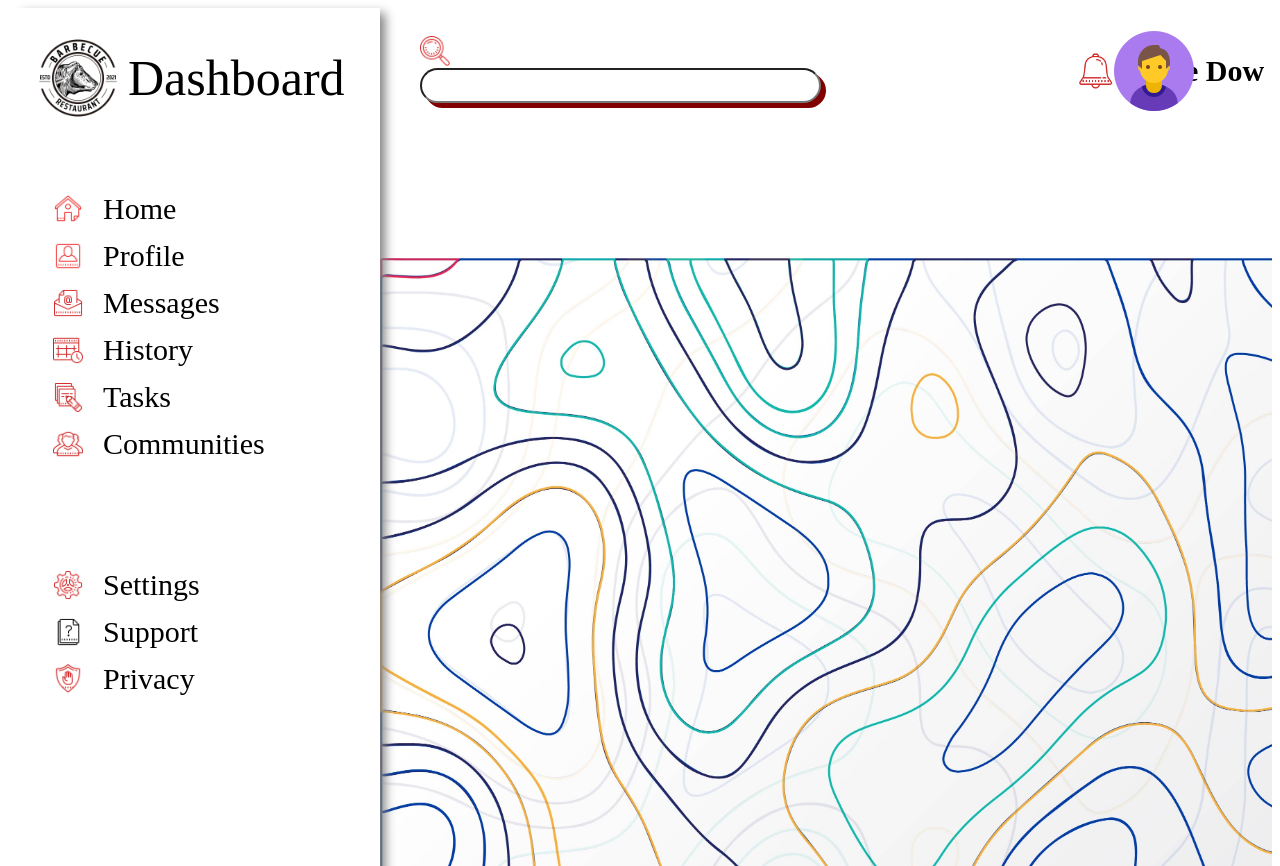
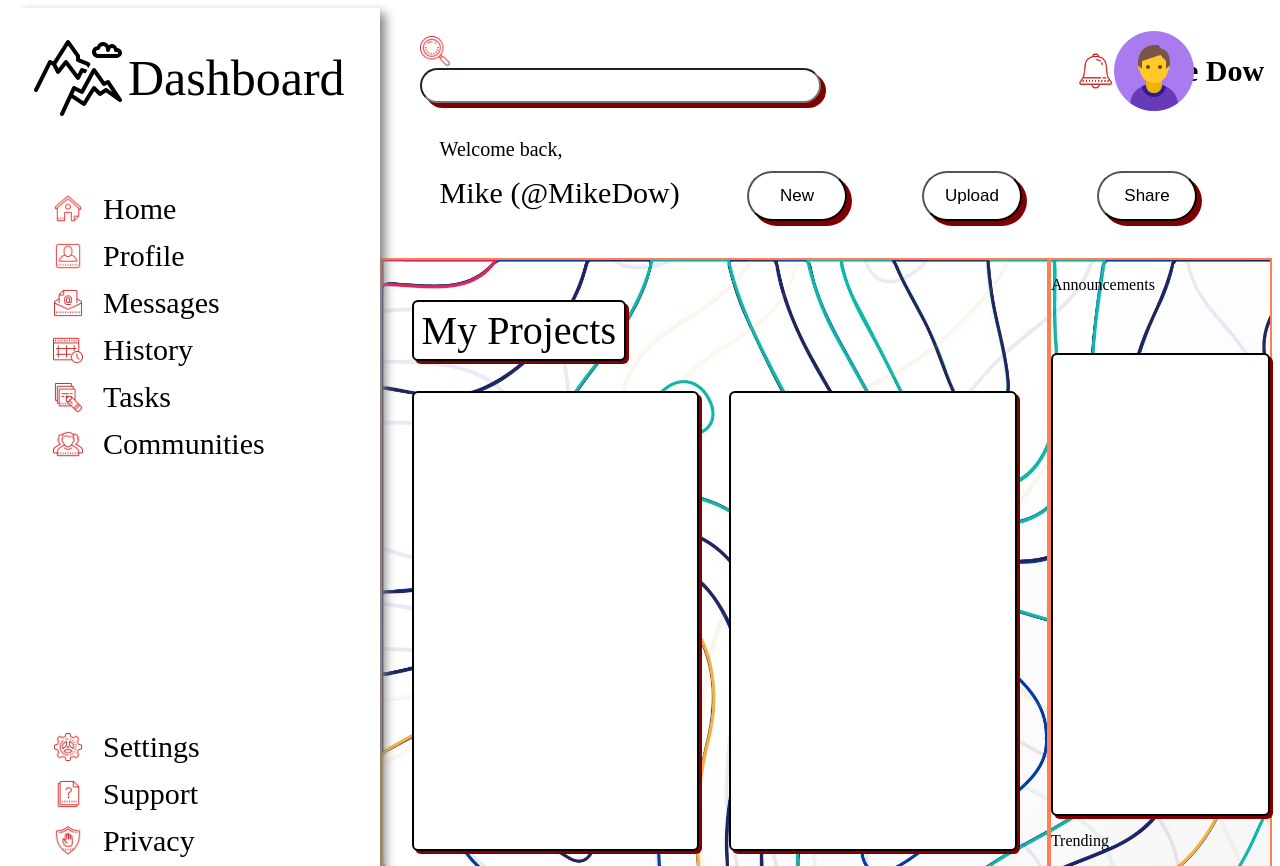
Before and after one commit to MikeFDow/dashboard, a plain HTML site: page index.html in a window 1280 px wide. Shown: the top 866 px of the page. Drawn offline with Linux system fonts and the light colour scheme.

Commit message:
add bottom header content, add main structure and content

```diff
--- a/index.html
+++ b/index.html
@@ -17,15 +17,39 @@
                 <p>Mike Dow</p>
             </div>
             <div class="header-bottom">
-
+                <div>
+                <p class="greeting">Welcome back,</p>
+                <p class="name">Mike (@MikeDow)</p>
+                </div>
+                <button>New</button>
+                <button>Upload</button>
+                <button>Share</button>
             </div>
         </div>
         <div class="main">
+            <div class="projects">
+                <p>My Projects</p>
+                <div class="article">
+                    <div class="card"></div>
+                    <div class="card"></div>
+                    <div class="card"></div>
+                    <div class="card"></div>
+                </div>
+            </div>
+            <div class="side-main">
+                <p>Announcements</p>
+                <div class="card">
 
+                </div>
+                <p>Trending</p>
+                <div class="card">
+
+                </div>
+            </div>
         </div>
         <div class="sidebar">
             <div class="top">
-                <img src="logo.jpg" alt="">
+                <img src="logo.png" alt="">
                 <p>Dashboard</p>
             </div>
             <div class="middle">
@@ -41,12 +65,11 @@
             <div class="bottom">
                 <ul>
                     <li><img class="icon" src="settings.png">Settings</li>
-                    <li><img class="icon" src="help.png">Support</li>
+                    <li><img class="icon" src="helpred.png">Support</li>
                     <li><img class="icon" src="privacy.png">Privacy</li>
                 </ul>
             </div>
             <div class="credit">
-                <p>Image by <a href="https://www.freepik.com/free-vector/creative-barbecue-logo-template_15635757.htm#query=logo&position=5&from_view=keyword">Freepik</a></p>
                 <p>Icons by <a target="_blank" href="https://icons8.com">Icons8</a></p>
                 <p><a href="https://www.freepik.com/free-vector/abstract-colorful-topographic-map-design-vector_2832549.htm#query=background%20pattern&position=7&from_view=keyword">Image by Harryarts</a> on Freepik</p>
             </div>
--- a/stylesheet.css
+++ b/stylesheet.css
@@ -59,6 +59,42 @@
     padding-right: 15px;
 }
 
+.header-bottom {
+    display: grid;
+    grid-template-columns: 6fr 1fr 1fr 1fr;
+}
+
+.header-bottom > div {
+    position: relative;
+    left: 60px;
+    bottom: 15px;
+    max-width: 80%;
+}
+
+.header-bottom > button {
+    width: 100px;
+    height: 50px;
+    margin: auto;
+    margin-right: 75px;
+    background-color: white;
+    border-radius: 30px;
+    box-shadow: 5px 5px maroon;
+    font-size: 17px;
+}
+
+.header-bottom > button:hover{
+    box-shadow: 2px 2px maroon;
+}
+
+.greeting {
+    font-size: 20px;
+    margin-bottom: -15px;
+}
+
+.name {
+    font-size: 30px;
+}
+
 .sidebar {
     grid-column: 1 / 2;
     grid-row: 1 / 3;
@@ -74,6 +110,54 @@
     background-image: url("background.jpg");
     background-size: cover;
     background-repeat: no-repeat;
+    display: grid;
+    grid-template-columns: 3fr 1fr;
+}
+
+.projects {
+    display: grid;
+    grid-template-rows: 1fr 10fr;
+}
+
+.projects > p {
+    font-size: 40px;
+    position: relative;
+    left: 30px;
+    top: 40px;
+    margin-top: 0px;
+    background-color: white;
+    width: max-content;
+    border: 2px solid black;
+    padding: 5px;
+    padding-left: 8px;
+    padding-right: 8px;
+    box-shadow: 3px 3px maroon;
+    border-radius: 6px;
+}
+
+.article {
+    display: grid;
+    grid-template-columns: 1fr 1fr;
+    gap: 30px;
+    padding: 30px;
+}
+
+
+
+.card {
+    background-color: white;
+    border: 2px solid black;
+    box-shadow: 3px 3px maroon;
+    border-radius: 6px;
+}
+
+.side-main {
+    display: grid;
+    grid-template-rows: 1fr 5fr 1fr 5fr;
+}
+
+.main > div {
+    border: 2px solid coral;
 }
 
 /* div.sidebar > div {
```
Also changed, not shown: logo.jpg (deleted), logo.png (added).
